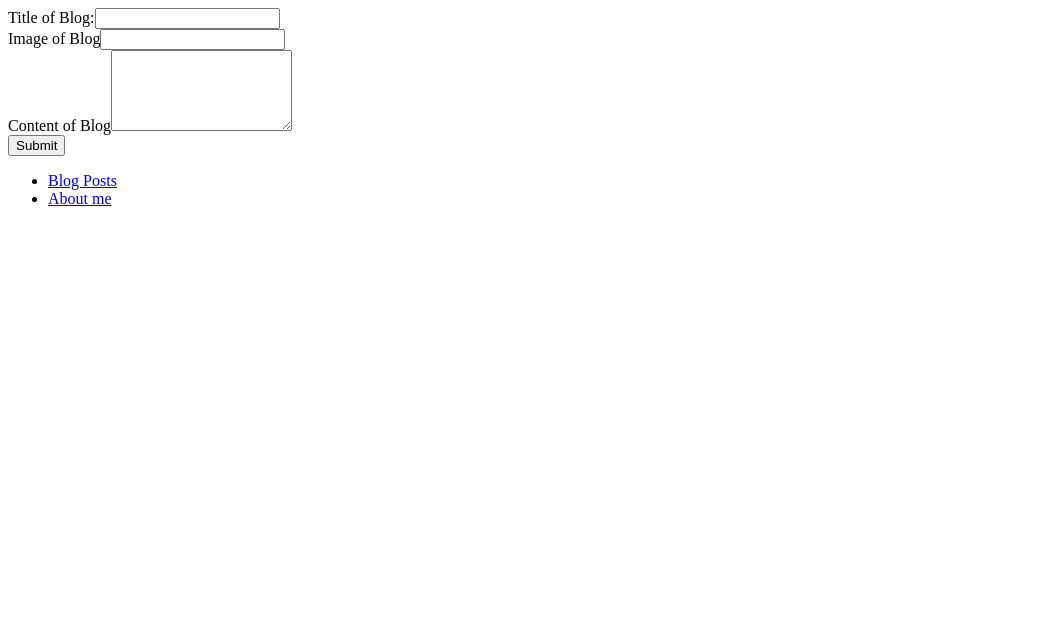
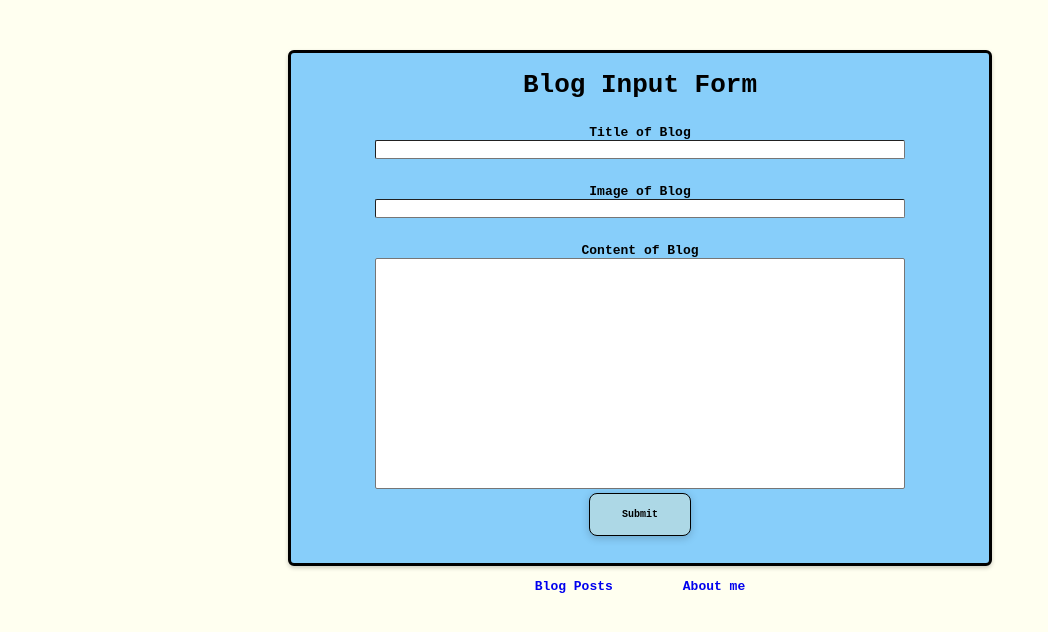
Before and after one commit to C-Brooker/personal-website, a React (Create React App) app: page /blog-input in a window 1280 px wide. Shown: the top 632 px of the page, without its empty margins (0-1048 px from the left). Built offline with nearby package versions, Linux system fonts and the light colour scheme.

Commit message:
styling(pages): blog input page

```diff
--- a/public/index.html
+++ b/public/index.html
@@ -1,5 +1,5 @@
 <!DOCTYPE html>
-<html lang="en">
+<html lang="en" style="background-color: ivory">
   <head>
     <meta charset="utf-8" />
     <link rel="icon" href="%PUBLIC_URL%/favicon.ico" />
--- a/src/components/cards/BlogInputCard.js
+++ b/src/components/cards/BlogInputCard.js
@@ -1,8 +1,14 @@
-import { useRef } from "react"; //useRef allows you to reference inputs
+import { useRef, useState } from "react"; //useRef allows you to reference inputs
 import { useHistory } from "react-router-dom"; //useHistory controls the link
 import { v4 as uuidv4 } from "uuid";
+import styles from "./styles.module.css";
 
 function BlogInputCard() {
+  const [entered, setEntered] = useState({
+    mainTitle: true,
+    mainImage: true,
+    mainContent: true,
+  });
   //Calling and Storing these functions to use them
   const history = useHistory();
   const titleEntered = useRef();
@@ -18,6 +24,39 @@ function BlogInputCard() {
     const mainImage = imageEntered.current.value;
     const mainContent = contentEntered.current.value;
 
+    //check there are no null values
+
+    if (!mainTitle) {
+      console.log("No main title");
+      setEntered({
+        ...entered,
+        mainTitle: false,
+      });
+      return;
+    }
+
+    if (!mainImage) {
+      console.log("No main image");
+      setEntered({
+        ...entered,
+        mainImage: false,
+      });
+      return;
+    }
+
+    if (!mainContent) {
+      console.log("No content");
+      setEntered({
+        ...entered,
+        mainContent: false,
+      });
+      return;
+    }
+    setEntered({
+      mainTitle: true,
+      mainImage: true,
+      mainContent: true,
+    });
     //Create unique key for each post
     const key = uuidv4();
 
@@ -60,27 +99,56 @@ function BlogInputCard() {
   }
 
   return (
-    <form>
+    <form className={styles.blogInputCard}>
+      <h1>Blog Input Form</h1>
+      <div className={styles.blogLabel}>
+        <label htmlFor="Title">Title of Blog</label>
         <div>
-        <label htmlFor="Title">Title of Blog:</label>
           <input
+            required
+            className={
+              entered.mainTitle ? styles.blogInput : styles.blogInputError
+            }
             type="text"
             name="Title"
-          required
             id="Title"
             ref={titleEntered}
           />
         </div>
+      </div>
+      <div className={styles.blogLabel}>
+        <label htmlFor="Image">Image of Blog</label>
         <div>
-        <label htmlFor="Image">Image of Blog</label>
-        <input type="url" name="Image" required id="Image" ref={imageEntered} />
+          <input
+            required
+            className={
+              entered.mainImage ? styles.blogInput : styles.blogInputError
+            }
+            type="url"
+            name="Image"
+            id="Image"
+            ref={imageEntered}
+          />
+        </div>
+      </div>
+      <div className={styles.blogLabel}>
+        <label htmlFor="Blog">Content of Blog</label>
+        <div>
+          <textarea
+            required
+            className={
+              entered.mainContent ? styles.blogInput : styles.blogInputError
+            }
+            id="Blog"
+            rows="15"
+            ref={contentEntered}
+          />
+        </div>
       </div>
       <div>
-        <label htmlFor="Blog">Content of Blog</label>
-        <textarea id="Blog" required rows="5" ref={contentEntered} />
-      </div>
-      <div>
-        <button onClick={SubmitHandler}>Submit</button>
+        <button className={styles.Btn} onClick={SubmitHandler}>
+          Submit
+        </button>
       </div>
     </form>
   );
--- /dev/null
+++ b/src/components/cards/styles.module.css
@@ -0,0 +1,62 @@
+.blogInputCard {
+  background-color: white;
+  border-radius: 6px;
+  box-shadow: 0 2px 4px rgba(0, 0, 0, 0.2);
+  text-align: center;
+  margin-left: 280px;
+  margin-right: 280px;
+  margin-top: 50px;
+  height: 510px;
+  font-family: monospace;
+  border-style: solid;
+  background-color: lightskyblue;
+}
+
+.blogLabel {
+  color: black;
+  text-align: center;
+  font-family: monospace;
+  width: 100%;
+  margin-top: 25px;
+  font-weight: bold;
+}
+
+.blogInput {
+  resize: none;
+  width: 75%;
+  border-width: 1.5px;
+  border-radius: 2px;
+}
+
+.blogInputError {
+  border-color: red;
+  resize: none;
+  width: 75%;
+  border-width: 1.5px;
+  border-radius: 3px;
+}
+
+.Btn {
+  background-color: lightblue;
+  color: black;
+  border-style: solid;
+  border-width: 1px;
+  border-color: black;
+  padding: 15px 32px;
+  text-align: center;
+  display: inline-block;
+  font-size: 10px;
+  font-weight: bold;
+  font-family: monospace;
+  box-shadow: 0 2px 8px rgba(0, 0, 0, 0.2);
+  border-radius: 8px;
+}
+
+.Btn:hover {
+  background-color: lightcyan;
+}
+
+.Btn:focus {
+  background-color: darkblue;
+  transition-duration: 2s;
+}
--- a/src/components/layout/GeneralNav.js
+++ b/src/components/layout/GeneralNav.js
@@ -1,15 +1,26 @@
 import { Link } from "react-router-dom";
+import styles from "./styles.module.css";
 //Link to changes the url of the website
 function GeneralNav() {
   return (
     <div>
       <nav>
-        <ul>
+        <ul className={styles.generalNavList}>
           <li>
-            <Link to="/"> Blog Posts </Link>
+            <div>
+              <Link className={styles.generalNavList} to="/">
+                {" "}
+                Blog Posts{" "}
+              </Link>
+            </div>
           </li>
           <li>
-            <Link to="/about-me"> About me </Link>
+            <div>
+              <Link className={styles.generalNavList} to="/about-me">
+                {" "}
+                About me{" "}
+              </Link>
+            </div>
           </li>
         </ul>
       </nav>
--- /dev/null
+++ b/src/components/layout/styles.module.css
@@ -0,0 +1,10 @@
+.generalNavList {
+  list-style: none;
+  display: flex;
+  text-decoration: none;
+  justify-content: center;
+  margin-left: 25px;
+  margin-right: 45px;
+  font-weight: bold;
+  font-family: monospace;
+}
--- a/src/components/pages/BlogInput.js
+++ b/src/components/pages/BlogInput.js
@@ -5,7 +5,9 @@ function BlogInput(props) {
   return (
     <div>
       <BlogInputCard />
-      <GeneralNav />
+      <div>
+        <GeneralNav />
+      </div>
     </div>
   );
 }
```
Also changed, not shown: src/styles.module.css (added). Lines whose indentation alone changed are shown as unchanged.
